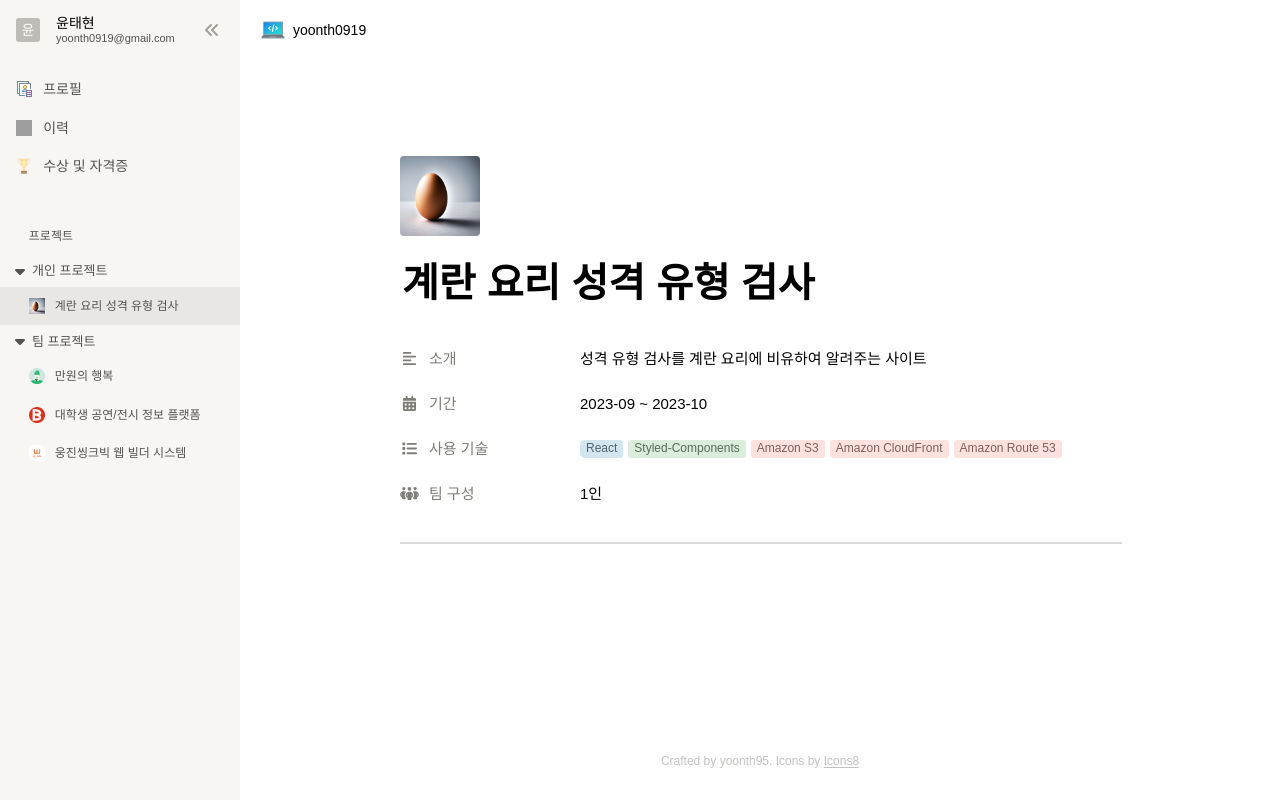
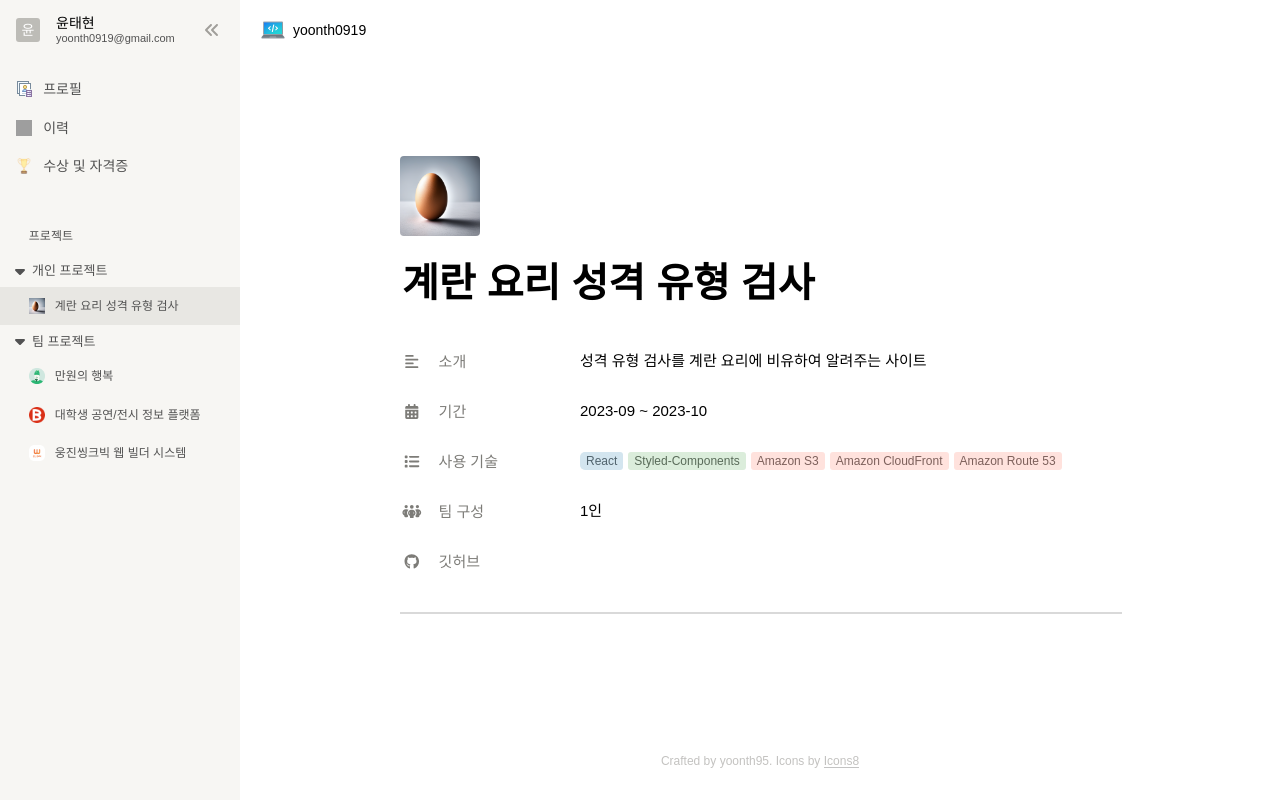
Before and after one commit to yoonth95/portfolio, a React (Vite) app: page /project/1 in a window 1280 px wide. Built offline with nearby package versions, Linux system fonts and the light colour scheme; grey boxes are pictures that could not be loaded; a web font is replaced by a local one.

Commit message:
Design: 프로젝트 페이지 깃허브 부분 추가

```diff
--- a/src/components/project/projectHeader/ProjectHeader.styled.ts
+++ b/src/components/project/projectHeader/ProjectHeader.styled.ts
@@ -41,7 +41,7 @@ export const Info = styled.div`
     display: flex;
     align-items: center;
     width: 100%;
-    height: 45px;
+    height: 50px;
     padding-bottom: 4px;
   }
 `;
@@ -49,7 +49,7 @@ export const Info = styled.div`
 export const InfoLeft = styled.div`
   display: flex;
   align-items: center;
-  gap: 10px;
+  gap: 15px;
   flex: 1;
   color: rgba(55, 53, 47, 0.65);
 
@@ -58,16 +58,27 @@ export const InfoLeft = styled.div`
   }
 
   & span {
-    flex: 8;
+    flex: 6;
   }
 `;
 
 export const InfoRight = styled.div`
   flex: 3;
+  display: flex;
+  flex-direction: column;
+  gap: 4px;
   line-height: 1.2;
 
   & ul {
     flex-wrap: wrap;
     padding: 0;
   }
+
+  & a {
+    width: max-content;
+  }
+
+  & a:hover {
+    text-decoration: underline;
+  }
 `;
--- a/src/components/project/projectHeader/ProjectHeader.tsx
+++ b/src/components/project/projectHeader/ProjectHeader.tsx
@@ -4,14 +4,14 @@ import { darkenColor } from "@/utils/colorChangeUtil";
 import { FontAwesomeIcon } from "@fortawesome/react-fontawesome";
 import { faAlignLeft, faCalendarDays, faList, faPeopleGroup } from "@fortawesome/free-solid-svg-icons";
 import * as PH from "./ProjectHeader.styled";
+import { faGithub } from "@fortawesome/free-brands-svg-icons";
+import { Link } from "react-router-dom";
 
 interface ProjectHeaderProps {
   projectData: Partial<ProjectListType>;
-  isModal: boolean;
 }
 
-const ProjectHeader: React.FC<ProjectHeaderProps> = ({ projectData, isModal }) => {
-  console.log(projectData, isModal);
+const ProjectHeader: React.FC<ProjectHeaderProps> = ({ projectData }) => {
   return (
     <>
       <PH.Icon>
@@ -56,6 +56,19 @@ const ProjectHeader: React.FC<ProjectHeaderProps> = ({ projectData, isModal }) =
             </PH.InfoLeft>
             <PH.InfoRight>{projectData.team}</PH.InfoRight>
           </div>
+          <div className="infoEach">
+            <PH.InfoLeft>
+              <FontAwesomeIcon icon={faGithub} />
+              <span>깃허브</span>
+            </PH.InfoLeft>
+            <PH.InfoRight>
+              {projectData.github?.map((item) => (
+                <Link key={item} to={item} target="_blank">
+                  {item}
+                </Link>
+              ))}
+            </PH.InfoRight>
+          </div>
         </div>
       </PH.Info>
     </>
```
